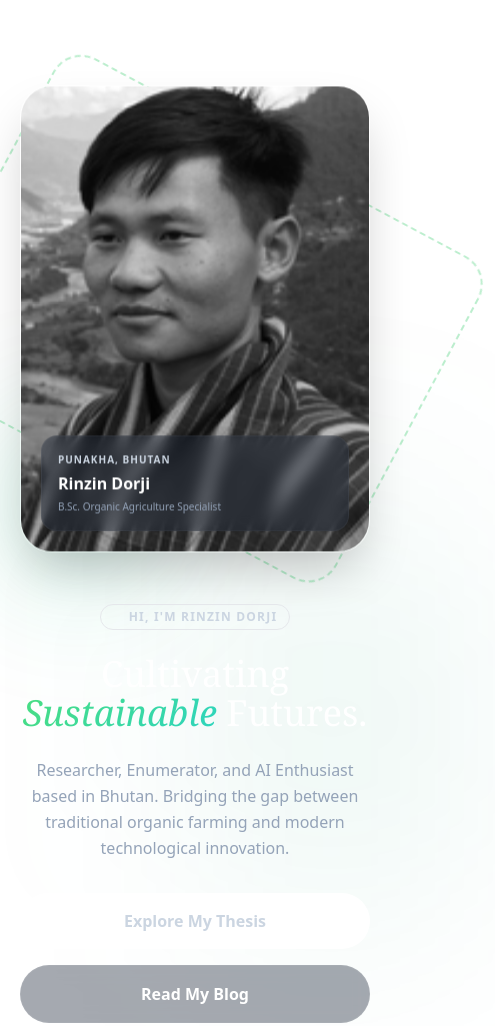
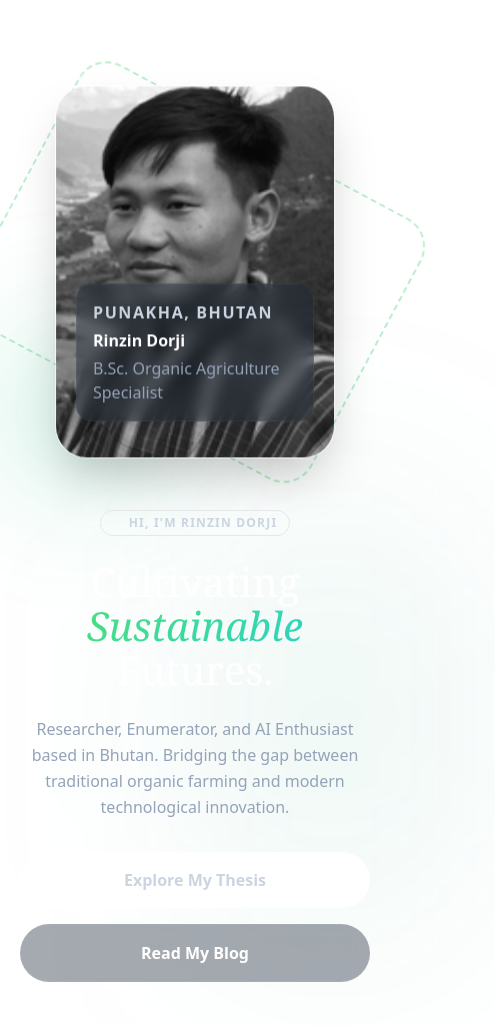
Before and after one commit to Ri-dhee/RinzinDorji, a plain HTML site: page index.html in a window 390 px wide. Shown: the top 1026 px of the page, 495 px wide, since content can reach past the window. Drawn offline with nearby package versions, Linux system fonts and the light colour scheme; a web font is replaced by a local one.

Commit message:
Improve responsiveness for mobile devices

```diff
--- a/css/styles.css
+++ b/css/styles.css
@@ -67,3 +67,33 @@
 
 /* Prevent horizontal scroll on small devices */
 body { overflow-x: hidden; }
+
+/* Global Responsive Fixes */
+img, video {
+    max-width: 100%;
+    height: auto;
+}
+
+/* Mobile Adjustments */
+@media (max-width: 768px) {
+    .nav-scrolled {
+        height: 3.5rem;
+        padding: 0 1rem;
+    }
+
+    .glass-card {
+        margin-bottom: 1rem;
+        padding: 1rem;
+    }
+
+    .profile-img-container {
+        max-width: 280px;
+        margin-left: auto;
+        margin-right: auto;
+    }
+
+    /* Adjust typography for smaller screens */
+    h1 { font-size: 2.5rem !important; }
+    h2 { font-size: 2rem !important; }
+    p { font-size: 1rem !important; }
+}
```
